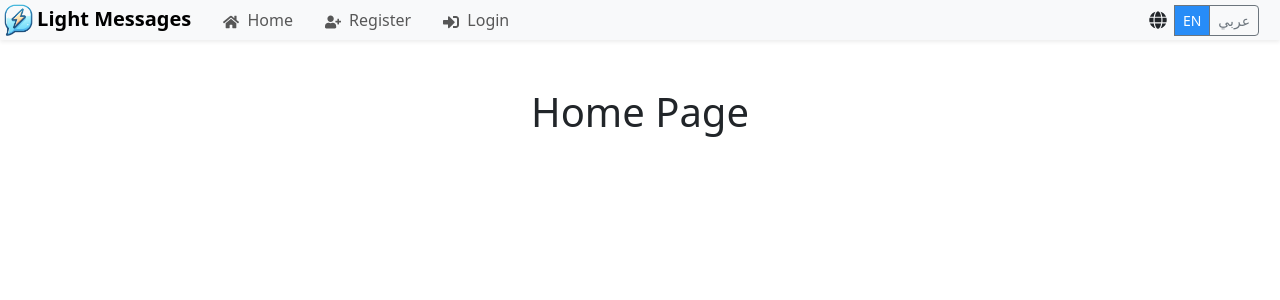
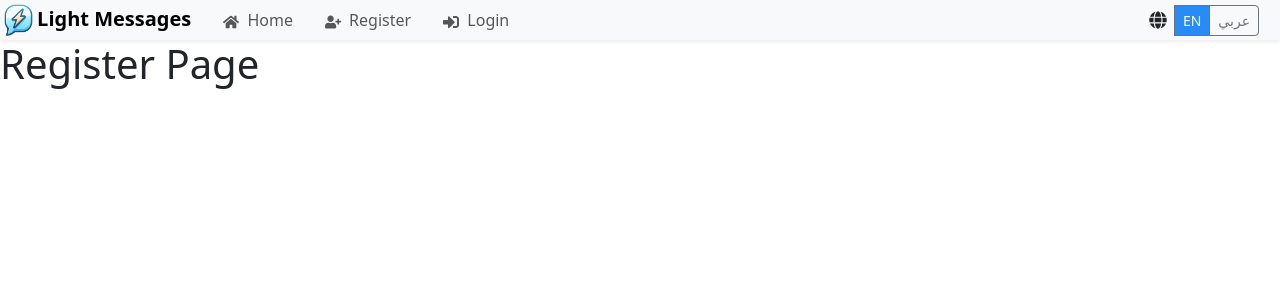
Before and after one commit to abdelslam1997/light_messages_frontend, a React (Vite) app: page /register in a window 1280 px wide. Shown: the top 300 px of the page. Built offline with nearby package versions, Linux system fonts and the light colour scheme.

Commit message:
Add Routes

```diff
--- a/package.json
+++ b/package.json
@@ -22,7 +22,8 @@
     "react-bootstrap": "^2.10.6",
     "react-dom": "^18.3.1",
     "react-i18next": "^15.1.3",
-    "react-icons": "^5.4.0"
+    "react-icons": "^5.4.0",
+    "react-router-dom": "^7.0.2"
   },
   "devDependencies": {
     "@eslint/js": "^9.15.0",
--- a/src/App.jsx
+++ b/src/App.jsx
@@ -1,12 +1,18 @@
-import { useState } from 'react'
+import { BrowserRouter as Router, Routes, Route } from 'react-router-dom'
 import HomePage from './pages/home_page/HomePage'
+import RegisterPage from './pages/register_page/RegisterPage';
+import TopNavbar from "./components/navbars/TopNavbar";
 
 function App() {
 
   return (
-    <>
-      <HomePage />
-    </>
+    <Router>
+      <TopNavbar />
+      <Routes>
+        <Route path="/" element={<HomePage />} />
+        <Route path="/register" element={<RegisterPage />} />
+      </Routes>
+    </Router>
   )
 }
 
--- a/src/components/navbars/TopNavbar.jsx
+++ b/src/components/navbars/TopNavbar.jsx
@@ -5,6 +5,7 @@ import light_messages from '../../assets/light_messages.png';
 import './TopNavbar.css';
 import { useTranslation } from 'react-i18next';
 import useLanguage from '../../hooks/languages/useLanguage';
+import { Link } from 'react-router-dom';
 
 function TopNavbar() {
     const { t } = useTranslation();
@@ -14,7 +15,7 @@ function TopNavbar() {
         <Navbar bg="light" expand="sm" className="shadow-sm py-0">
             <TabContainer>
 
-                <Navbar.Brand href="/" className="fw-bold py-0">
+                <Navbar.Brand as={Link} to="/" className="fw-bold py-0">
                     <img src={light_messages} alt="Light Messages" height="32" width="auto" className="ms-1 me-1" />
                     Light Messages
                 </Navbar.Brand>
@@ -23,15 +24,16 @@ function TopNavbar() {
 
                 <Navbar.Collapse id="basic-navbar-nav">
                     <Nav className="align-items-center">
-                        <Nav.Link href="/" className="mx-2">
+                        <Nav.Link as={Link} to="/" className="mx-2">
                             <FaHome className="me-1" /> {t('home')}
                         </Nav.Link>
-                        <Nav.Link href="/register" className="mx-2">
+                        <Nav.Link as={Link} to="/register" className="mx-2">
                             <FaUserPlus className="me-1" /> {t('register')}
                         </Nav.Link>
-                        <Nav.Link href="/login" className="mx-2">
+                        <Nav.Link as={Link} to="/login" className="mx-2">
                             <FaSignInAlt className="me-1" /> {t('login')}
                         </Nav.Link>
+
                         <ButtonGroup size="sm" className="mx-3 language-box align-items-center">
                             <FaGlobe className='mx-2' size={18}></FaGlobe>
                             <Button variant="outline-secondary" onClick={ () => changeLanguage('en') }
--- a/src/pages/home_page/HomePage.jsx
+++ b/src/pages/home_page/HomePage.jsx
@@ -1,4 +1,3 @@
-import TopNavbar from "../../components/navbars/TopNavbar";
 import { useTranslation } from 'react-i18next';
 
 function HomePage() {
@@ -6,7 +5,6 @@ function HomePage() {
 
     return (
         <>
-            <TopNavbar />
             <h1 className="mt-5 text-center">{t('home_page')}</h1>
         </>
     )
--- /dev/null
+++ b/src/pages/register_page/RegisterPage.jsx
@@ -0,0 +1,13 @@
+
+
+const RegisterPage = () => {
+
+    return (
+        <div>
+            <h1>Register Page</h1>
+        </div>
+    )
+}
+
+
+export default RegisterPage;
```
Also changed, not shown: src/pages/register_page/RegisterPage.css (added), 1 other file (tests, documents, lock files or other folders).
